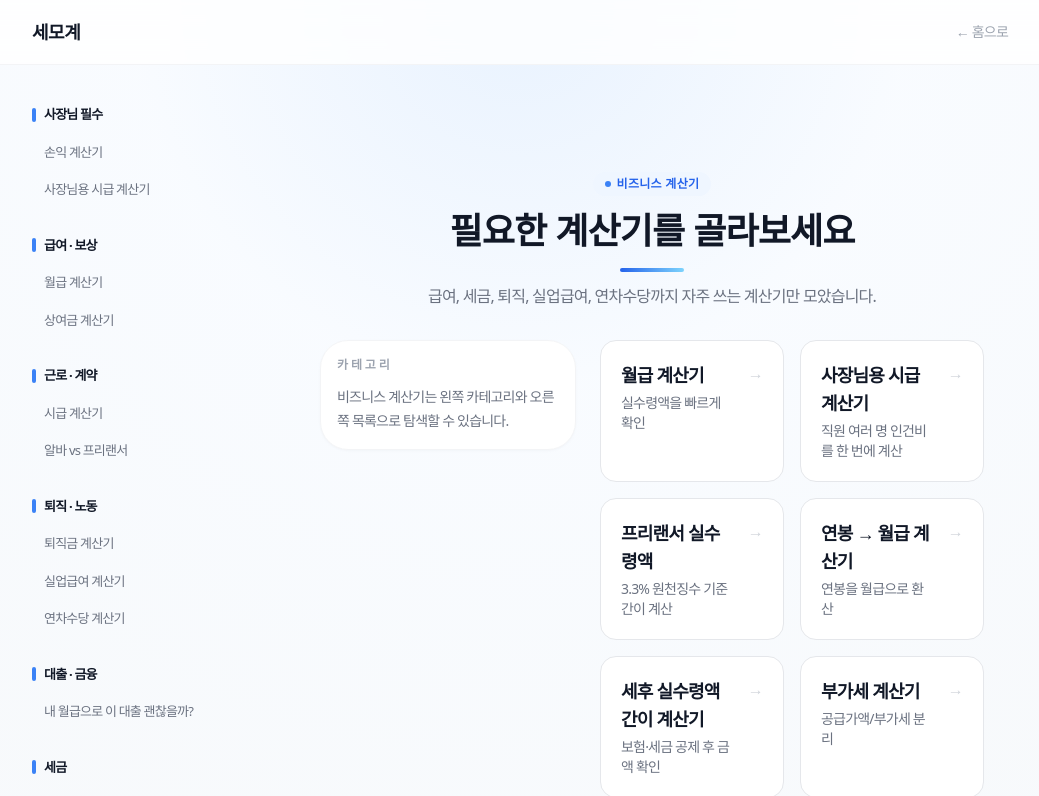
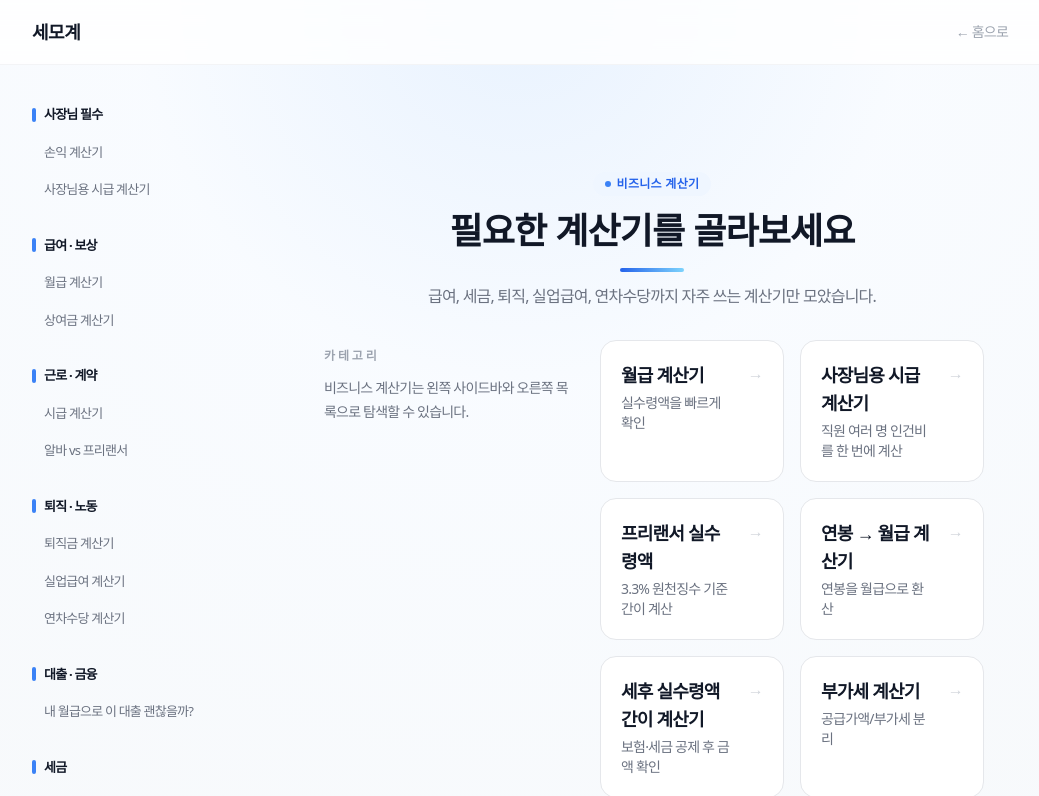
Before and after one commit to greentea2417/semogye-calculator, a Next.js app: page /business in a window 1280 px wide. Shown: the top 796 px of the page, without its empty margins (120-1159 px from the left). Built offline with nearby package versions, Linux system fonts and the light colour scheme; a web font is replaced by a local one.

Commit message:
style: keep sidebar shell and remove rainbow menu boxes

```diff
--- a/app/business/page.tsx
+++ b/app/business/page.tsx
@@ -62,10 +62,10 @@ const accentStyles: Record<string, { badge: string; side: string; item: string;
 function Sidebar() {
   return (
     <aside className="hidden md:block md:w-64 md:shrink-0">
-      <div className="sticky top-6 rounded-[28px] border border-gray-100 bg-white p-4 shadow-sm shadow-gray-200/30">
+      <div className="sticky top-6 px-1 py-2">
         <p className="text-xs font-black uppercase tracking-[0.24em] text-gray-400">카테고리</p>
         <p className="mt-3 text-sm leading-6 text-gray-500">
-          비즈니스 계산기는 왼쪽 카테고리와 오른쪽 목록으로 탐색할 수 있습니다.
+          비즈니스 계산기는 왼쪽 사이드바와 오른쪽 목록으로 탐색할 수 있습니다.
         </p>
       </div>
     </aside>
--- a/app/life/page.tsx
+++ b/app/life/page.tsx
@@ -39,10 +39,10 @@ const accentStyles: Record<string, { badge: string; side: string; item: string;
 function Sidebar() {
   return (
     <aside className="hidden md:block md:w-64 md:shrink-0">
-      <div className="sticky top-6 rounded-[28px] border border-gray-100 bg-white p-4 shadow-sm shadow-gray-200/30">
+      <div className="sticky top-6 px-1 py-2">
         <p className="text-xs font-black uppercase tracking-[0.24em] text-gray-400">카테고리</p>
         <p className="mt-3 text-sm leading-6 text-gray-500">
-          라이프 계산기는 왼쪽 카테고리와 오른쪽 목록으로 탐색할 수 있습니다.
+          라이프 계산기는 왼쪽 사이드바와 오른쪽 목록으로 탐색할 수 있습니다.
         </p>
       </div>
     </aside>
```
